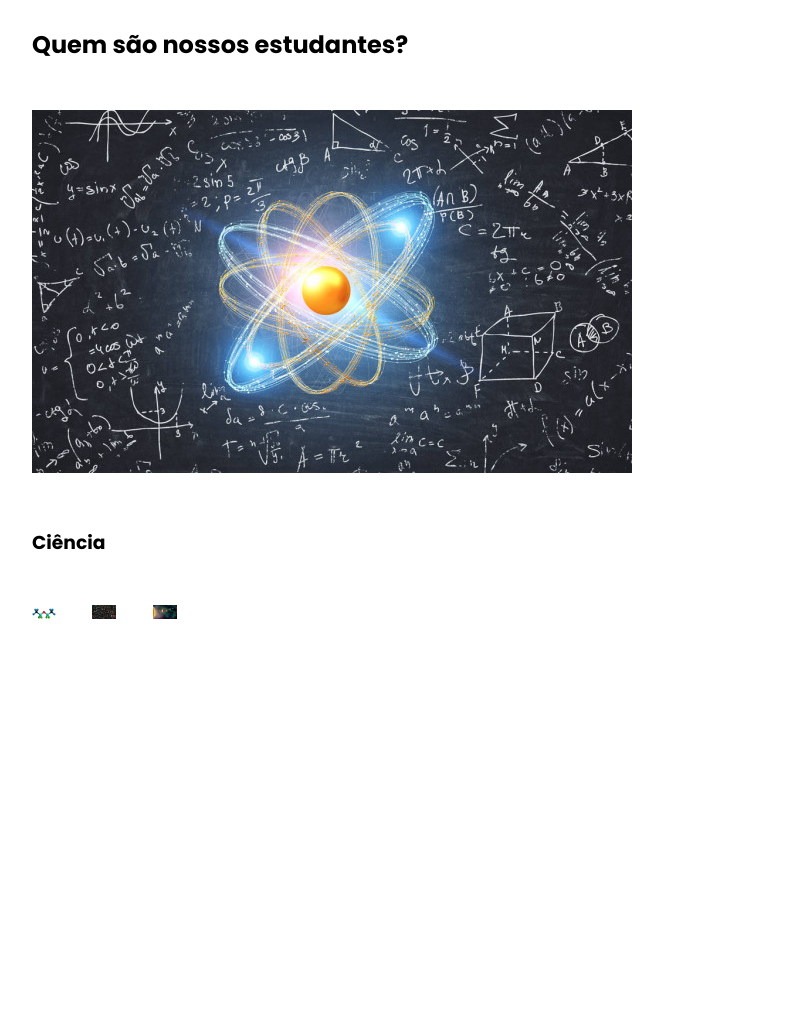
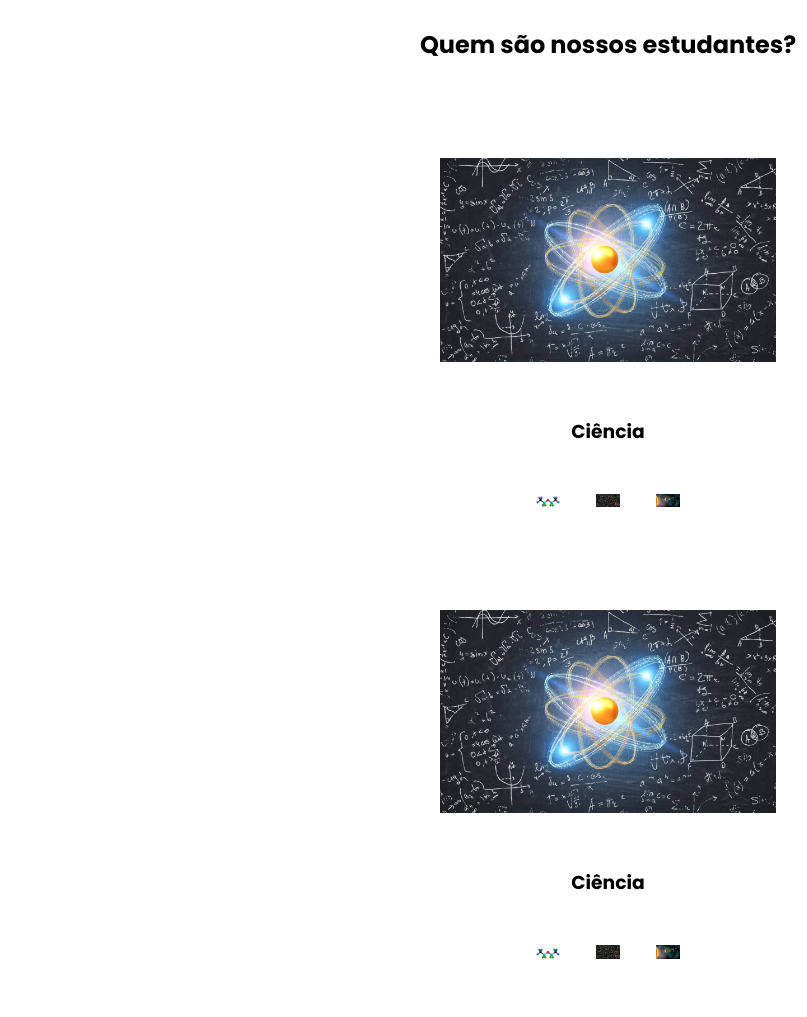
Before and after one commit to carolinesanti/siteescolacaroline, a plain HTML site: page index.html in a window 1280 px wide. Shown: the part 795-1812 px from the top of the page, without its empty margins (32-839 px from the left). Before the commit the page ends 1517 px from the top, so only its background shows below. Drawn offline with Linux system fonts and the light colour scheme.

Commit message:
Add files via upload

```diff
--- a/index.html
+++ b/index.html
@@ -30,12 +30,26 @@
 <section class="estudante">
 
 <h2 class="estudante-titulo">Quem são nossos estudantes?</h2>
+
+<div clas="ciencia-todos">
+
+<div clas="ciencia-div">
 <img class="estudante-imagem" src="./img/depositphotos_216201272-stock-photo-glowing-gold-blue-atom-model.jpg" alt="imagem de áreas da ciência">
 <h3>Ciência</h3>
-<img class="estudante-icone" src="./img/Molecules-Chemistry-PNG-Photos.png" alt="imagem de áreas da ciência">
-<img class="estudante-icone" src="./img/_109347319_gettyimages-611195980.jpg" alt="imagem de áreas da ciência">
-<img class="estudante-icone" src="./img/curiosidades-sobre-o-sistema-solar-31-fatos-sobre-nosso-lar-espacial-1024x576.jpg" alt="imagem de áreas da ciência">
-</section>
+<img class="estudante-icone" src="./img/Molecules-Chemistry-PNG-Photos.png" alt="icone intagram">
+<img class="estudante-icone" src="./img/_109347319_gettyimages-611195980.jpg" alt="icone facebook">
+<img class="estudante-icone" src="./img/curiosidades-sobre-o-sistema-solar-31-fatos-sobre-nosso-lar-espacial-1024x576.jpg" alt="icone tik-tok">
+</div>
+
+<div clas="ciencia-div">
+<img class="estudante-imagem" src="./img/depositphotos_216201272-stock-photo-glowing-gold-blue-atom-model.jpg" alt="imagem de áreas da ciência">
+<h3>Ciência</h3>
+<img class="estudante-icone" src="./img/Molecules-Chemistry-PNG-Photos.png" alt="icone intagram">
+<img class="estudante-icone" src="./img/_109347319_gettyimages-611195980.jpg" alt="icone facebook">
+<img class="estudante-icone" src="./img/curiosidades-sobre-o-sistema-solar-31-fatos-sobre-nosso-lar-espacial-1024x576.jpg" alt="icone tik-tok">
+</div>
+
+</div>
 
 </body>
 </html>
--- a/style.css
+++ b/style.css
@@ -51,3 +51,19 @@ body {
     width: 24px;
 
 }
+
+.ciencia-todos{
+
+    display: grid;
+    grid-template-columns: 20% 20% 20% 20%;
+    justify-content: center;
+
+}
+
+.estudante {
+    text-align: center;
+}
+
+.estudante-imagem{
+    width: 30%;
+}
```
